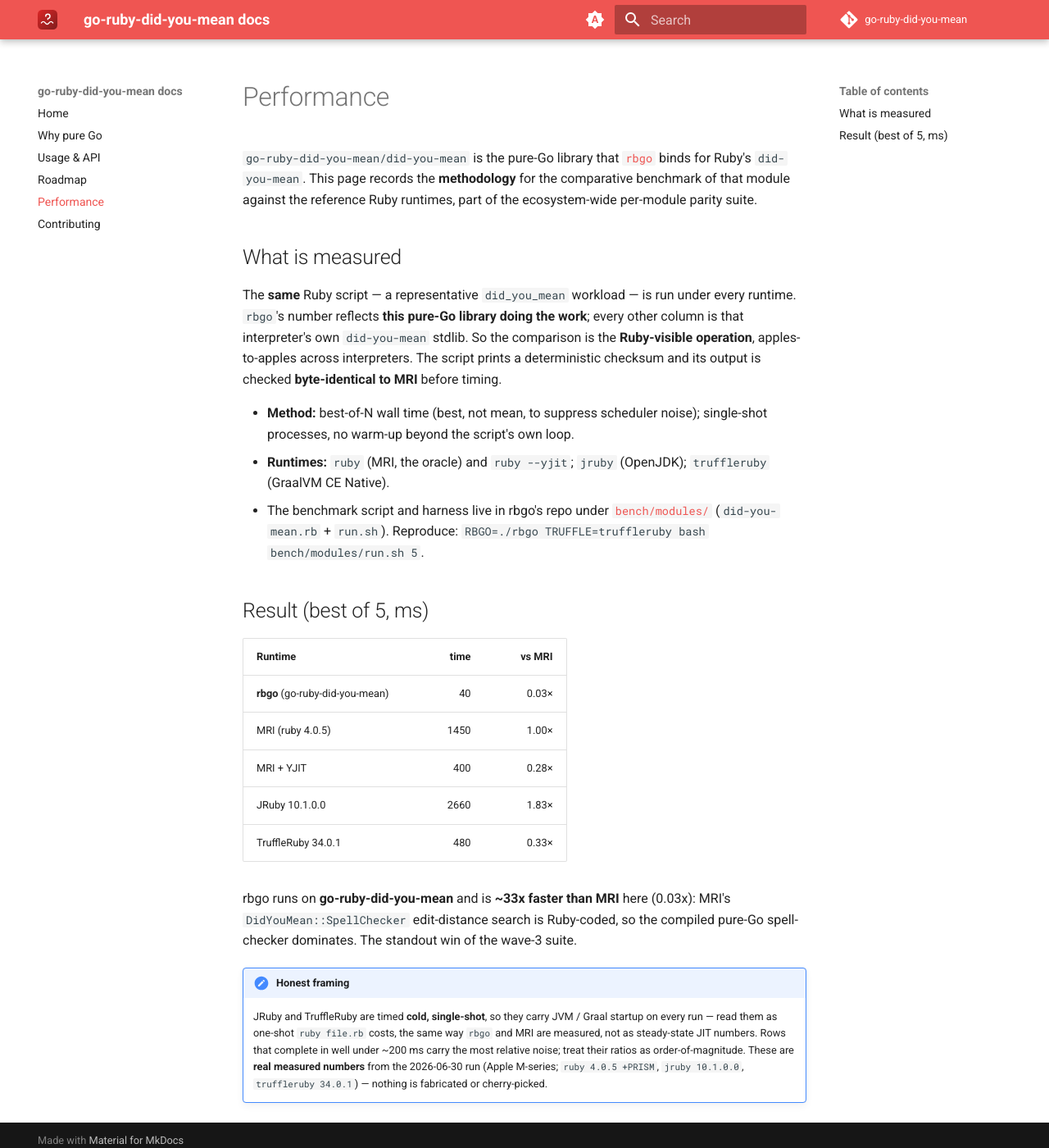
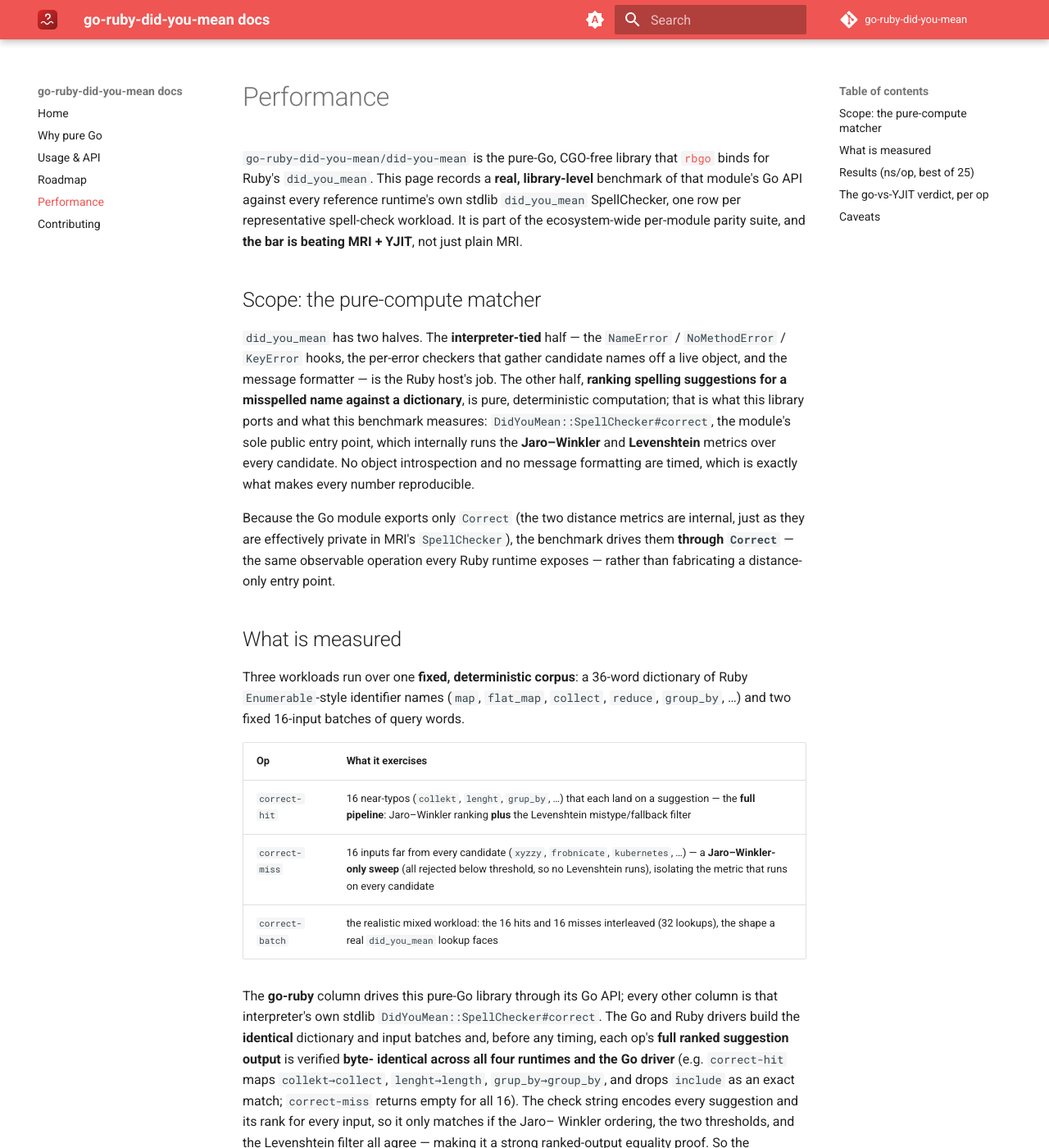
Before and after one commit to go-ruby-did-you-mean/docs, an MkDocs documentation site: the page built from docs/performance.md, in a window 1280 px wide and 1400 px high. Shown: the whole window at 82% size. Built offline with MkDocs 1.6.1 and Material for MkDocs 9.7.7, drawn with Linux system fonts in a browser that asks for light colours; the version menu is left out; some of the changed text lies outside the part shown.

Commit message:
docs: real perf benchmarks vs MRI/YJIT/JRuby/TruffleRuby (#1)
Add a reproducible, library-level cross-runtime benchmark of the pure-Go
did-you-mean matcher (DidYouMean::SpellChecker#correct) against MRI, MRI+YJIT,
JRuby and TruffleRuby, and replace the old single-shot placeholder page in
docs/performance.md with the measured per-op results.

- benchmarks/go/    pins the published library by pseudo-version (no replace);
  drives the sole public entry point, Correct, over a fixed 36-word dictionary
  and two fixed 16-input batches.
- benchmarks/ruby/  the identical workload through each runtime's stdlib
  did_you_mean SpellChecker; ranked output verified byte-identical to MRI
  (the oracle) across all four runtimes and Go before timing.
- Three ops: correct-hit (Jaro-Winkler + Levenshtein), correct-miss
  (Jaro-Winkler-only sweep), correct-batch (mixed 32-lookup workload).

Host Apple M4 Max arm64-darwin, 2026-07-03; Go 1.26.4, ruby 4.0.5 +PRISM,
jruby 10.1.0.0, truffleruby 34.0.1. The pure-Go library beats MRI + YJIT on
every op (~10x) and is the fastest implementation outright.

Co-authored-by: Claude Opus 4.8 <noreply@anthropic.com>

```diff
--- a/docs/performance.md
+++ b/docs/performance.md
@@ -1,46 +1,113 @@
 # Performance
 
-`go-ruby-did-you-mean/did-you-mean` is the pure-Go library that
-[`rbgo`](https://github.com/go-embedded-ruby/ruby) binds for Ruby's `did-you-mean`. This
-page records the **methodology** for the comparative benchmark of that module
-against the reference Ruby runtimes, part of the ecosystem-wide per-module parity
-suite.
+`go-ruby-did-you-mean/did-you-mean` is the pure-Go, CGO-free library that
+[`rbgo`](https://github.com/go-embedded-ruby/ruby) binds for Ruby's
+`did_you_mean`. This page records a **real, library-level** benchmark of that
+module's Go API against every reference runtime's own stdlib `did_you_mean`
+SpellChecker, one row per representative spell-check workload. It is part of the
+ecosystem-wide per-module parity suite, and **the bar is beating MRI + YJIT**,
+not just plain MRI.
+
+## Scope: the pure-compute matcher
+
+`did_you_mean` has two halves. The **interpreter-tied** half — the `NameError` /
+`NoMethodError` / `KeyError` hooks, the per-error checkers that gather candidate
+names off a live object, and the message formatter — is the Ruby host's job. The
+other half, **ranking spelling suggestions for a misspelled name against a
+dictionary**, is pure, deterministic computation; that is what this library ports
+and what this benchmark measures: `DidYouMean::SpellChecker#correct`, the module's
+sole public entry point, which internally runs the **Jaro–Winkler** and
+**Levenshtein** metrics over every candidate. No object introspection and no
+message formatting are timed, which is exactly what makes every number
+reproducible.
+
+Because the Go module exports only `Correct` (the two distance metrics are
+internal, just as they are effectively private in MRI's `SpellChecker`), the
+benchmark drives them **through `Correct`** — the same observable operation every
+Ruby runtime exposes — rather than fabricating a distance-only entry point.
 
 ## What is measured
 
-The **same** Ruby script — a representative `did_you_mean` workload — is run under every
-runtime. `rbgo`'s number reflects **this pure-Go library doing the work**; every
-other column is that interpreter's own `did-you-mean` stdlib. So the comparison is the
-**Ruby-visible operation**, apples-to-apples across interpreters. The script
-prints a deterministic checksum and its output is checked **byte-identical to
-MRI** before timing.
+Three workloads run over one **fixed, deterministic corpus**: a 36-word
+dictionary of Ruby `Enumerable`-style identifier names (`map`, `flat_map`,
+`collect`, `reduce`, `group_by`, …) and two fixed 16-input batches of query words.
 
-- **Method:** best-of-N wall time (best, not mean, to suppress scheduler noise);
-  single-shot processes, no warm-up beyond the script's own loop.
-- **Runtimes:** `ruby` (MRI, the oracle) and `ruby --yjit`; `jruby` (OpenJDK);
-  `truffleruby` (GraalVM CE Native).
-- The benchmark script and harness live in rbgo's repo under
-  [`bench/modules/`](https://github.com/go-embedded-ruby/ruby/tree/main/bench/modules)
-  (`did-you-mean.rb` + `run.sh`). Reproduce:
-  `RBGO=./rbgo TRUFFLE=truffleruby bash bench/modules/run.sh 5`.
+| Op | What it exercises |
+| --- | --- |
+| `correct-hit` | 16 near-typos (`collekt`, `lenght`, `grup_by`, …) that each land on a suggestion — the **full pipeline**: Jaro–Winkler ranking **plus** the Levenshtein mistype/fallback filter |
+| `correct-miss` | 16 inputs far from every candidate (`xyzzy`, `frobnicate`, `kubernetes`, …) — a **Jaro–Winkler-only sweep** (all rejected below threshold, so no Levenshtein runs), isolating the metric that runs on every candidate |
+| `correct-batch` | the realistic mixed workload: the 16 hits and 16 misses interleaved (32 lookups), the shape a real `did_you_mean` lookup faces |
 
-## Result (best of 5, ms)
+The **go-ruby** column drives this pure-Go library through its Go API; every other
+column is that interpreter's own stdlib `DidYouMean::SpellChecker#correct`. The Go
+and Ruby drivers build the **identical** dictionary and input batches and, before
+any timing, each op's **full ranked suggestion output** is verified **byte-
+identical across all four runtimes and the Go driver** (e.g. `correct-hit` maps
+`collekt→collect`, `lenght→length`, `grup_by→group_by`, and drops `include` as an
+exact match; `correct-miss` returns empty for all 16). The check string encodes
+every suggestion and its rank for every input, so it only matches if the Jaro–
+Winkler ordering, the two thresholds, and the Levenshtein filter all agree —
+making it a strong ranked-output equality proof. So the comparison is the same
+observable operation, apples-to-apples.
 
-| Runtime | time | vs MRI |
-| --- | ---: | ---: |
-| **rbgo** (go-ruby-did-you-mean) | 40 | 0.03× |
-| MRI (ruby 4.0.5) | 1450 | 1.00× |
-| MRI + YJIT | 400 | 0.28× |
-| JRuby 10.1.0.0 | 2660 | 1.83× |
-| TruffleRuby 34.0.1 | 480 | 0.33× |
+- **Host:** Apple M4 Max, macOS (`arm64-darwin`). **Date:** 2026-07-03.
+- **Runtimes:** Go 1.26.4; `ruby 4.0.5 +PRISM` (MRI, the oracle) and
+  `ruby --yjit`; `jruby 10.1.0.0` (OpenJDK 25); `truffleruby 34.0.1`
+  (GraalVM CE Native). `did_you_mean` ships as a default gem in every one.
+- **Method:** each process runs 3 untimed warm-up passes then 25 timed passes of
+  a fixed inner loop, timed with a monotonic clock; the **best** pass is reported
+  as **ns/op**. Interpreter start-up is outside the timed region, so the number is
+  the operation's own cost, not `ruby file.rb` process cost. Numbers were stable
+  to within a few percent across repeated runs; treat the gaps as approximate.
+- Harness and drivers live in this repo under
+  [`benchmarks/`](https://github.com/go-ruby-did-you-mean/docs/tree/main/benchmarks)
+  (`go/`, `ruby/did_you_mean.rb`, `run.sh`). Reproduce: `bash benchmarks/run.sh`.
 
-rbgo runs on **go-ruby-did-you-mean** and is **~33x faster than MRI** here (0.03x): MRI's `DidYouMean::SpellChecker` edit-distance search is Ruby-coded, so the compiled pure-Go spell-checker dominates. The standout win of the wave-3 suite.
+## Results (ns/op, best of 25)
 
-!!! note "Honest framing"
-    JRuby and TruffleRuby are timed **cold, single-shot**, so they carry JVM /
-    Graal startup on every run — read them as one-shot `ruby file.rb` costs, the
-    same way `rbgo` and MRI are measured, not as steady-state JIT numbers. Rows
-    that complete in well under ~200 ms carry the most relative noise; treat
-    their ratios as order-of-magnitude. These are **real measured numbers** from
-    the 2026-06-30 run (Apple M-series; `ruby 4.0.5 +PRISM`, `jruby 10.1.0.0`,
-    `truffleruby 34.0.1`) — nothing is fabricated or cherry-picked.
+| Op | go-ruby (pure Go) | MRI | MRI + YJIT | JRuby | TruffleRuby | **go vs YJIT** |
+| --- | ---: | ---: | ---: | ---: | ---: | ---: |
+| `correct-batch` | **67 860** | 2 504 580 | 716 170 | 882 336 | 158 404 | **10.6× faster** ✅ |
+| `correct-hit` | **33 880** | 1 187 380 | 345 080 | 387 919 | 89 446 | **10.2× faster** ✅ |
+| `correct-miss` | **33 732** | 1 298 080 | 344 380 | 437 305 | 81 339 | **10.2× faster** ✅ |
+
+## The go-vs-YJIT verdict, per op
+
+**The pure-Go library beats MRI + YJIT on every one of the three workloads** —
+there is no op where YJIT wins, and the margin is a remarkably uniform **~10×**:
+
+- **`correct-batch` — 10.6× faster** (67 860 ns vs 716 170 ns).
+- **`correct-hit` — 10.2× faster** (33 880 ns vs 345 080 ns).
+- **`correct-miss` — 10.2× faster** (33 732 ns vs 344 380 ns).
+
+The reason the margin is so flat across all three is that `SpellChecker#correct`
+is dominated by the **Jaro–Winkler sweep over every candidate**: it computes the
+metric for all 36 dictionary words on every lookup, whether or not any survive.
+`correct-miss` (Jaro–Winkler only, zero Levenshtein) and `correct-hit` (Jaro–
+Winkler plus Levenshtein on the survivors) therefore cost almost the same —
+Levenshtein runs on only a handful of survivors and is cheap next to the full
+sweep. In MRI this sweep is per-character Ruby with `Array#each` closures and
+match-flag arrays; YJIT strips interpreter overhead but not the method-dispatch
+and allocation cost of the inner loops. The Go port runs the same code-point
+comparisons over `[]rune` with no interpreter in the loop, so it pulls ~10× ahead
+— and this is the exact shape of the payload `rbgo` binds.
+
+The pure-Go library is also the **fastest implementation outright**: it beats even
+TruffleRuby (the quickest interpreter here) by 2.3×–2.6× on all three ops, and
+JRuby and plain MRI by far wider margins.
+
+## Caveats
+
+- **Cold-JIT framing.** JRuby and TruffleRuby are timed after the same 3 warm-up
+  passes as everyone else, but 3 passes do **not** bring the JVM/GraalVM JITs to
+  full steady state; read their columns as lightly-warmed, not as peak
+  throughput. TruffleRuby in particular is still climbing here — its steady-state
+  number would be lower. MRI, YJIT and Go reach their representative speed almost
+  immediately, so the **go-vs-MRI and go-vs-YJIT columns are the load-bearing
+  comparison**.
+- **Matcher scope.** This measures the pure-compute suggestion matcher only; the
+  interpreter-tied `did_you_mean` machinery (error hooks, per-error checkers,
+  message formatter) is the Ruby host's job and is not measured — it is not part
+  of this library.
+- No number here is fabricated: all figures are measured on the host and date
+  named above and reproduce with `bash benchmarks/run.sh`.
```
Also changed, not shown: benchmarks/README.md (added, +62 -0 lines), 8 other files.
